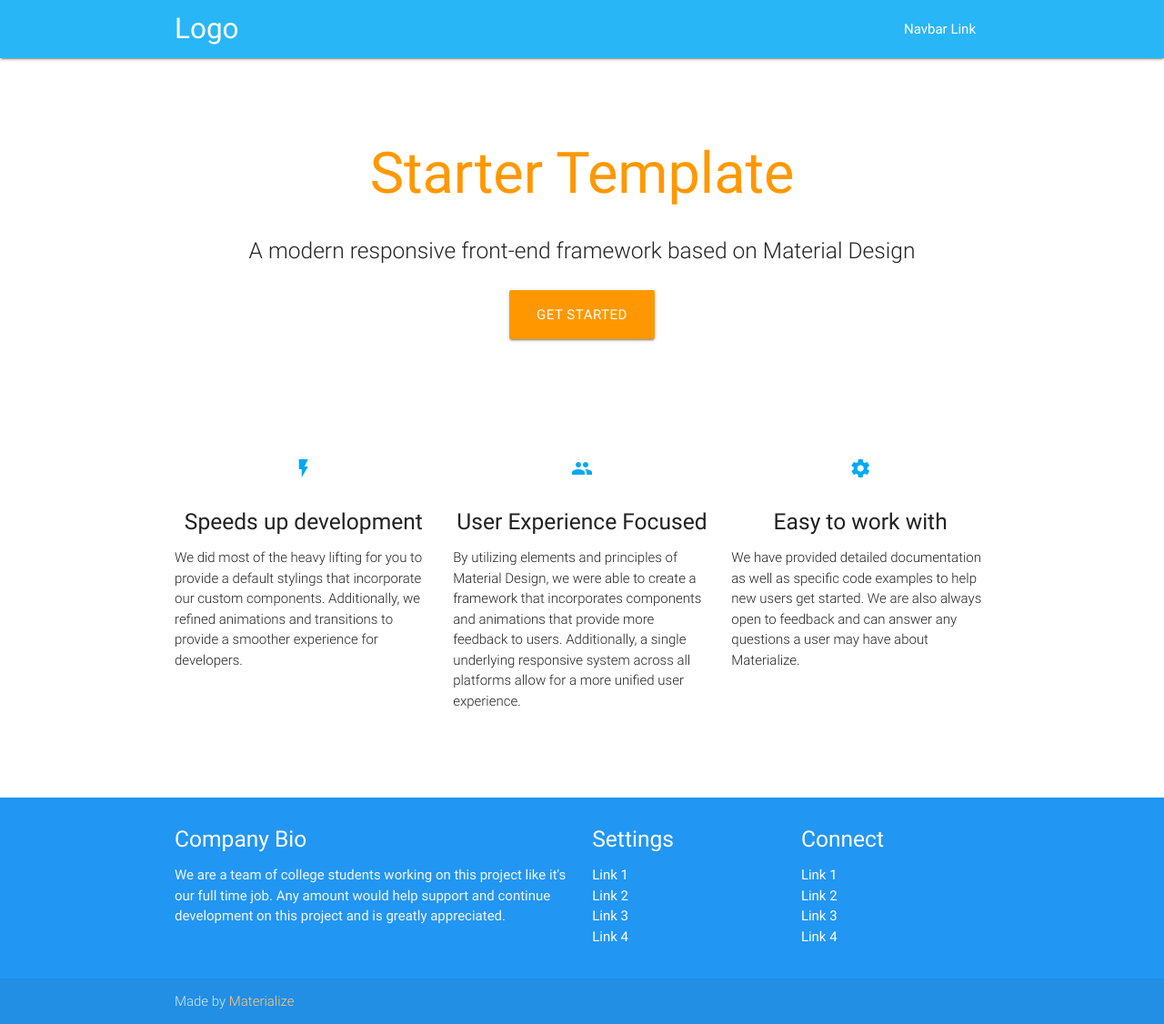
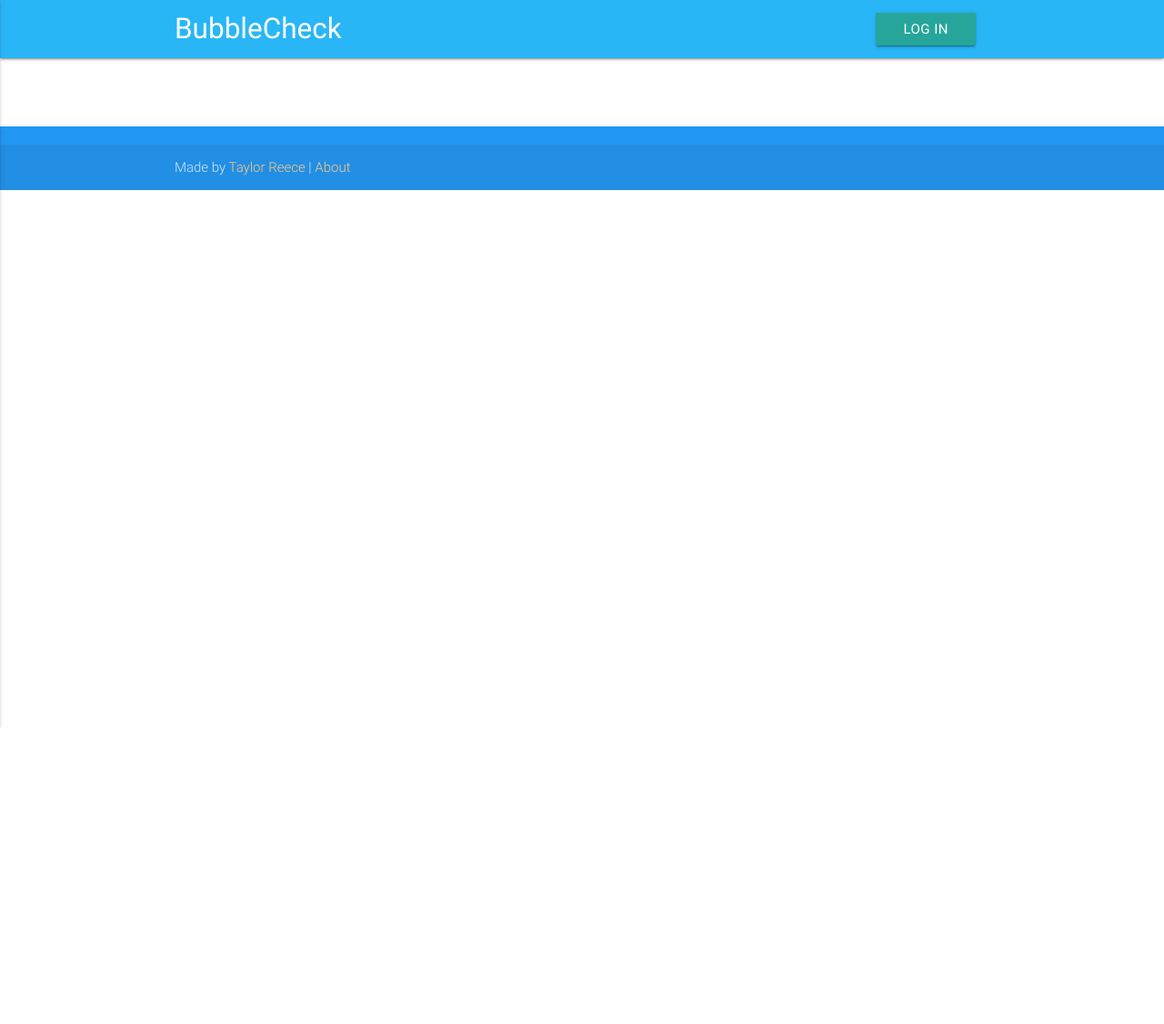
Before and after one commit to taylorreece/bubblecheck, a Flask app: page / in a window 1280 px wide. Shown: the whole page at 91% size. After the commit the page ends 800 px from the top, so only its background shows below. Run offline with Flask 2, Linux system fonts and the light colour scheme; some libraries are stand-ins or nearby versions.

Commit message:
Cleaned up default templates

```diff
--- /dev/null
+++ b/website/app/static/css/style.css
@@ -0,0 +1,6 @@
+.icon-block {
+    padding: 0 15px;
+}
+.icon-block .material-icons {
+    font-size: inherit;
+}
--- /dev/null
+++ b/website/app/static/js/sidebar.js
@@ -0,0 +1,5 @@
+(function($){
+    $(function(){
+        $('.button-collapse').sideNav();
+    }); // end of document ready
+})(jQuery); // end of jQuery name space
--- /dev/null
+++ b/website/app/templates/about.html
@@ -0,0 +1,3 @@
+{% extends "layout.html" %}
+{% block title %}About{% endblock %}
+{% block body %}My Body{% endblock %}
--- /dev/null
+++ b/website/app/templates/home.html
@@ -0,0 +1 @@
+{% extends "layout.html" %}
--- a/website/app/templates/layout.html
+++ b/website/app/templates/layout.html
@@ -3,118 +3,45 @@
 <head>
   <meta http-equiv="Content-Type" content="text/html; charset=UTF-8"/>
   <meta name="viewport" content="width=device-width, initial-scale=1, maximum-scale=1.0"/>
-  <title>Starter Template - Materialize</title>
+  <title>BubbleCheck {% block title %}{% endblock %}</title>
 
   <!-- CSS  -->
   <link href="https://fonts.googleapis.com/icon?family=Material+Icons" rel="stylesheet">
   <link rel="stylesheet" href="https://cdnjs.cloudflare.com/ajax/libs/materialize/0.100.2/css/materialize.min.css">
+  <link rel="stylesheet" href="{{ url_for('static', filename='css/style.css') }}">
 </head>
 <body>
   <nav class="light-blue lighten-1" role="navigation">
-    <div class="nav-wrapper container"><a id="logo-container" href="#" class="brand-logo">Logo</a>
+    <div class="nav-wrapper container"><a id="logo-container" href="#" class="brand-logo">BubbleCheck</a>
       <ul class="right hide-on-med-and-down">
-        <li><a href="#">Navbar Link</a></li>
+        <li><a href="#" class="waves-effect waves-light btn">Log In</a></li>
       </ul>
 
       <ul id="nav-mobile" class="side-nav">
-        <li><a href="#">Navbar Link</a></li>
+        <li><a href="#">Log In</a></li>
       </ul>
       <a href="#" data-activates="nav-mobile" class="button-collapse"><i class="material-icons">menu</i></a>
     </div>
   </nav>
-  <div class="section no-pad-bot" id="index-banner">
-    <div class="container">
-      <br><br>
-      <h1 class="header center orange-text">Starter Template</h1>
-      <div class="row center">
-        <h5 class="header col s12 light">A modern responsive front-end framework based on Material Design</h5>
-      </div>
-      <div class="row center">
-        <a href="http://materializecss.com/getting-started.html" id="download-button" class="btn-large waves-effect waves-light orange">Get Started</a>
-      </div>
-      <br><br>
-
-    </div>
-  </div>
-
 
   <div class="container">
     <div class="section">
-
-      <!--   Icon Section   -->
-      <div class="row">
-        <div class="col s12 m4">
-          <div class="icon-block">
-            <h2 class="center light-blue-text"><i class="material-icons">flash_on</i></h2>
-            <h5 class="center">Speeds up development</h5>
-
-            <p class="light">We did most of the heavy lifting for you to provide a default stylings that incorporate our custom components. Additionally, we refined animations and transitions to provide a smoother experience for developers.</p>
-          </div>
-        </div>
-
-        <div class="col s12 m4">
-          <div class="icon-block">
-            <h2 class="center light-blue-text"><i class="material-icons">group</i></h2>
-            <h5 class="center">User Experience Focused</h5>
-
-            <p class="light">By utilizing elements and principles of Material Design, we were able to create a framework that incorporates components and animations that provide more feedback to users. Additionally, a single underlying responsive system across all platforms allow for a more unified user experience.</p>
-          </div>
-        </div>
-
-        <div class="col s12 m4">
-          <div class="icon-block">
-            <h2 class="center light-blue-text"><i class="material-icons">settings</i></h2>
-            <h5 class="center">Easy to work with</h5>
-
-            <p class="light">We have provided detailed documentation as well as specific code examples to help new users get started. We are also always open to feedback and can answer any questions a user may have about Materialize.</p>
-          </div>
-        </div>
-      </div>
-
+      {% block body %}{% endblock %}
     </div>
     <br><br>
   </div>
 
   <footer class="page-footer blue">
-    <div class="container">
-      <div class="row">
-        <div class="col l6 s12">
-          <h5 class="white-text">Company Bio</h5>
-          <p class="grey-text text-lighten-4">We are a team of college students working on this project like it's our full time job. Any amount would help support and continue development on this project and is greatly appreciated.</p>
-
-
-        </div>
-        <div class="col l3 s12">
-          <h5 class="white-text">Settings</h5>
-          <ul>
-            <li><a class="white-text" href="#!">Link 1</a></li>
-            <li><a class="white-text" href="#!">Link 2</a></li>
-            <li><a class="white-text" href="#!">Link 3</a></li>
-            <li><a class="white-text" href="#!">Link 4</a></li>
-          </ul>
-        </div>
-        <div class="col l3 s12">
-          <h5 class="white-text">Connect</h5>
-          <ul>
-            <li><a class="white-text" href="#!">Link 1</a></li>
-            <li><a class="white-text" href="#!">Link 2</a></li>
-            <li><a class="white-text" href="#!">Link 3</a></li>
-            <li><a class="white-text" href="#!">Link 4</a></li>
-          </ul>
-        </div>
-      </div>
-    </div>
     <div class="footer-copyright">
       <div class="container">
-      Made by <a class="orange-text text-lighten-3" href="http://materializecss.com">Materialize</a>
+      Made by <a href="https://www.linkedin.com/in/taylor-reece-1a573694/" class="orange-text text-lighten-3">Taylor Reece</a> | <a href="{{ url_for('about') }}" class="orange-text text-lighten-3">About</a>
       </div>
     </div>
   </footer>
 
-
   <!--  Scripts-->
   <script src="https://code.jquery.com/jquery-2.1.1.min.js"></script>
   <script src="https://cdnjs.cloudflare.com/ajax/libs/materialize/0.100.2/js/materialize.min.js"></script>
-
+  <script src="{{ url_for('static', filename='js/sidebar.js') }}"></script>
   </body>
 </html>
--- a/website/app/views.py
+++ b/website/app/views.py
@@ -3,4 +3,8 @@ from flask import render_template
 
 @app.route('/')
 def index():
-    return render_template('layout.html')
+    return render_template('home.html')
+
+@app.route('/about')
+def about():
+    return render_template('about.html')
```
